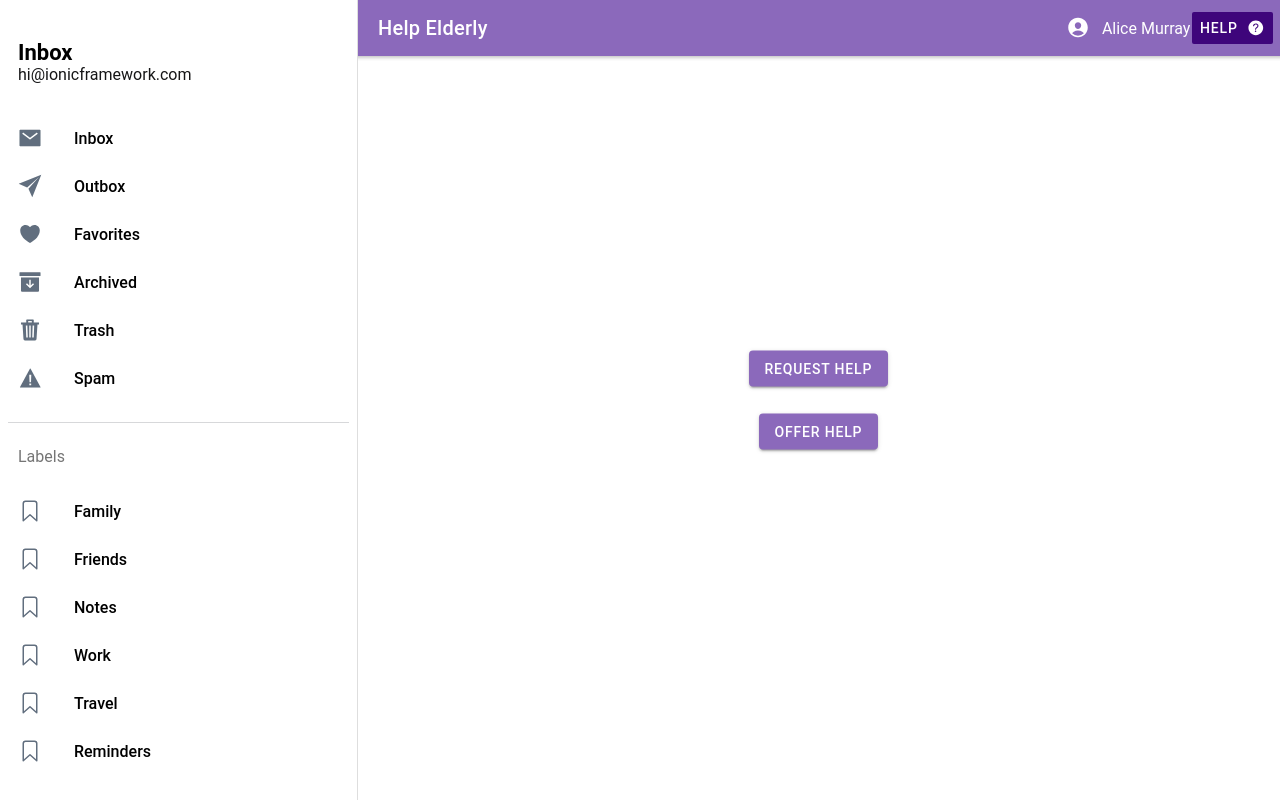
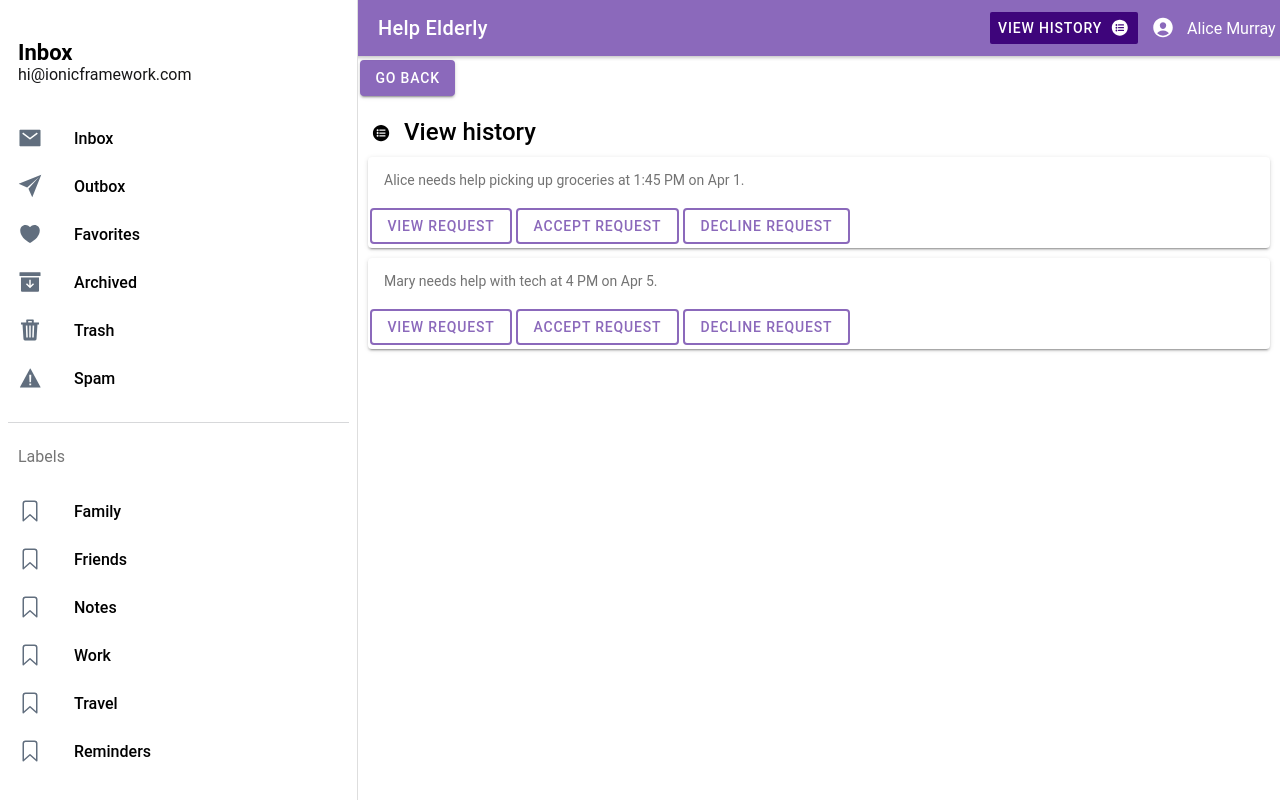
Before and after one commit to ankitamaps03/CS5340-Project-HelpElderly, a React (Create React App) app: page /viewHistoryElderly in a window 1280 px wide. Built offline with nearby package versions, Linux system fonts and the light colour scheme.

Commit message:
Added viewHistoryElderly page

```diff
--- a/src/App.tsx
+++ b/src/App.tsx
@@ -31,6 +31,7 @@ import CreateAccount from "./pages/CreateAccount";
 import ViewRequest from './components/ViewRequest';
 import RequestDetails from './components/RequestDetails';
 import AddRatingElderly from "./pages/AddRatingElderly";
+import ViewHistoryElderly from "./pages/ViewHistoryElderly";
 
 const App: React.FC = () => {
   return (
@@ -97,7 +98,9 @@ const App: React.FC = () => {
             <Route path="/addRatingElderly/:id" exact={true}>
               < AddRatingElderly/>
             </Route>
-
+            <Route path="/viewHistoryElderly" exact={true}>
+              < ViewHistoryElderly/>
+            </Route>
           </IonRouterOutlet>
         </IonSplitPane>
       </IonReactRouter>
--- a/src/components/Header.tsx
+++ b/src/components/Header.tsx
@@ -8,7 +8,7 @@ type HeaderProps ={
 const Header = ({name, icon}: HeaderProps) => {
     return (
         <div>
-            <IonIcon style={{width: "5%", float: "left", marginTop: "7px"}}
+            <IonIcon style={{width: "5%", float: "left", marginTop: "5px" , fontSize: "20px"}}
                      icon={icon}/>
             <h2>{name}</h2>
         </div>)
--- a/src/components/TopPageHeader.tsx
+++ b/src/components/TopPageHeader.tsx
@@ -1,5 +1,5 @@
 import {IonButton, IonButtons, IonHeader, IonIcon, IonTitle, IonToolbar} from "@ionic/react";
-import {helpCircle, personCircle} from "ionicons/icons";
+import {listCircle, personCircle} from "ionicons/icons";
 import React from "react";
 import {useHistory} from "react-router-dom";
 
@@ -10,13 +10,25 @@ const TopPageHeader = ({isLogin}: TopPageHeaderProps) => {
 
     const history = useHistory();
     const redirectToLogin = () => {
-        history.push('/login/DirectLogin')
+        history.push('/loginAccount/DirectLogin')
+    }
+
+    const redirectToHistory = () => {
+        history.push('/viewHistoryElderly')
     }
 
     return (
         <IonHeader>
             <IonToolbar color="head">
-                {isLogin && <IonButtons slot="secondary">
+                { isLogin
+                && <IonButtons slot="secondary">
+                    <IonButton
+                        fill="solid"
+                        color="secondary"
+                    onClick={redirectToHistory}>
+                        View History
+                        <IonIcon slot="end" icon={listCircle}/>
+                    </IonButton>
                     <IonButton>
                         <IonIcon slot="icon-only" icon={personCircle}/>
                     </IonButton>
@@ -30,12 +42,13 @@ const TopPageHeader = ({isLogin}: TopPageHeaderProps) => {
                         onClick={redirectToLogin}
                     >
                         Login
-                        </IonButton>
+                    </IonButton>
                     }
-                    <IonButton fill="solid" color="secondary">
+                    {/*<IonButton fill="solid" color="secondary">
                         Help
                         <IonIcon slot="end" icon={helpCircle}/>
-                    </IonButton>
+                    </IonButton>*/}
+
                 </IonButtons>
                 <IonTitle>Help Elderly</IonTitle>
             </IonToolbar>
--- a/src/components/ViewRequest.tsx
+++ b/src/components/ViewRequest.tsx
@@ -1,19 +1,17 @@
 import React from 'react';
 import { IonContent, IonHeader, IonPage, IonTitle, IonToolbar, IonCard, IonCardContent, IonButton } from '@ionic/react';
 import { useHistory } from 'react-router-dom';
+import TopPageHeader from "./TopPageHeader";
+import Header from "./Header";
+import {book} from "ionicons/icons";
 
 export const ViewRequest: React.FC = () => {
   let history = useHistory();
   return (
     <IonPage>
-      <IonHeader>
-        <IonToolbar>
-          <IonTitle>View Requests</IonTitle>
-        </IonToolbar>
-      </IonHeader>
+      <TopPageHeader isLogin={true} />
       <IonContent>
-
-
+        <Header name={"View Requests"} icon={book} />
         <IonCard>
           <IonCardContent>
             Alice needs help picking up groceries at 1:45 PM on Apr 1.
--- a/src/pages/Login.tsx
+++ b/src/pages/Login.tsx
@@ -35,7 +35,7 @@ const Login: React.FC = () => {
                 <br/>
                 <br/>
                 <IonButton color="primary"
-                           onClick={() => history.push('createAccount')}
+                           onClick={() => history.push('/createAccount')}
                 >
                     Create an Account
                 </IonButton>
--- /dev/null
+++ b/src/pages/ViewHistoryElderly.tsx
@@ -0,0 +1,71 @@
+import {
+    IonAvatar, IonButton,
+    IonCard,
+    IonCardContent,
+    IonCardHeader,
+    IonCardSubtitle, IonCol,
+    IonContent,
+    IonGrid, IonHeader,
+    IonIcon,
+    IonPage, IonRow, IonTitle, IonToolbar
+} from "@ionic/react";
+import './RequestHelp.css';
+import RequestHelpForm from "../components/RequestHelpForm";
+import {colorWand, helpSharp, pin, timerOutline} from "ionicons/icons";
+import Header from "../components/Header";
+import TopPageHeader from "../components/TopPageHeader";
+import React from "react";
+import {useHistory, useParams} from "react-router-dom";
+import {listCircleSharp} from "ionicons/icons";
+
+
+const ViewHistoryElderly: React.FC = () => {
+
+    let history = useHistory();
+    let params = {
+        id: ''
+    }
+    params = useParams();
+    let isLogin = false;
+    if (params.id) {
+        isLogin = true;
+    }
+
+    return (
+        <IonPage>
+           <TopPageHeader isLogin={true} />
+            <IonContent>
+                <IonButton
+                    color="primary"
+                    onClick={() => history.goBack()}
+                >
+                    Go back
+                </IonButton>
+                <Header name={"View history"} icon={listCircleSharp} />
+                <IonCard>
+                    <IonCardContent>
+                        Alice needs help picking up groceries at 1:45 PM on Apr 1.
+                    </IonCardContent>
+                    <div>
+                        <IonButton fill="outline" slot="end" >View Request</IonButton>
+                        <IonButton fill="outline" slot="end" >Accept Request</IonButton>
+                        <IonButton fill="outline" slot="end">Decline Request</IonButton>
+                    </div>
+                </IonCard>
+                <IonCard>
+                    <IonCardContent>
+                        Mary needs help with tech at 4 PM on Apr 5.
+                    </IonCardContent>
+                    <div>
+                        <IonButton fill="outline" slot="end">View Request</IonButton>
+                        <IonButton fill="outline" slot="end" >Accept Request</IonButton>
+                        <IonButton fill="outline" slot="end">Decline Request</IonButton>
+                    </div>
+
+                </IonCard>
+            </IonContent>
+        </IonPage>
+        )
+}
+
+export default ViewHistoryElderly;
```
